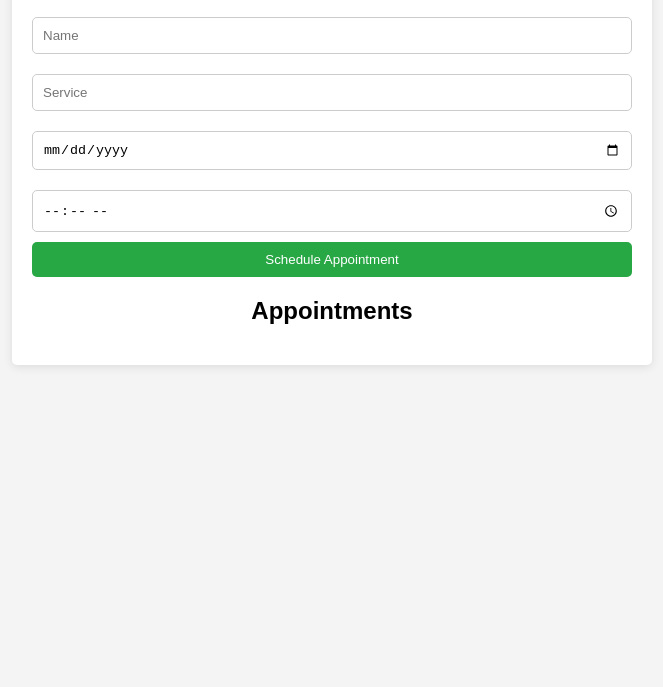
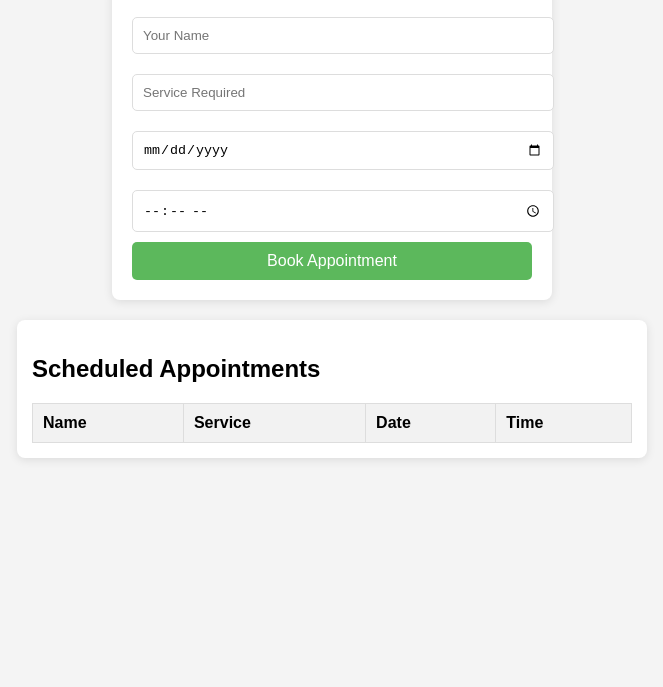
Before and after one commit to Renztgm/barangay-appointment-scheduler, a website: page Public/main.html in a window 1280 px wide. Shown: the part 113-800 px from the top of the page, without its empty margins (308-971 px from the left). Drawn offline with Linux system fonts and the light colour scheme; no server answers.

Commit message:
beta update 0.1.3
Inedit nanamn ung ano hahah

```diff
--- a/Public/main.html
+++ b/Public/main.html
@@ -7,18 +7,33 @@
     <link rel="stylesheet" href="styles.css">
 </head>
 <body>
-    <div class="container">
-        <h1>Barangay Appointment Scheduler</h1>
-        <form id="appointmentForm">
-            <input type="text" id="name" placeholder="Name" required>
-            <input type="text" id="service" placeholder="Service" required>
-            <input type="date" id="date" required>
-            <input type="time" id="time" required>
-            <button type="submit">Schedule Appointment</button>
-        </form>
-        <h2>Appointments</h2>
-        <ul id="appointmentsList"></ul>
+
+    <h1>Barangay Appointment Scheduler</h1>
+    <form id="appointmentForm">
+        <input type="text" id="name" placeholder="Your Name" required>
+        <input type="text" id="service" placeholder="Service Required" required>
+        <input type="date" id="date" required>
+        <input type="time" id="time" required>
+        <button type="submit">Book Appointment</button>
+    </form>
+
+    <div id="appointments">
+        <h2>Scheduled Appointments</h2>
+        <table>
+            <thead>
+                <tr>
+                    <th>Name</th>
+                    <th>Service</th>
+                    <th>Date</th>
+                    <th>Time</th>
+                </tr>
+            </thead>
+            <tbody id="appointmentList">
+                <!-- Appointments will be populated here -->
+            </tbody>
+        </table>
     </div>
+
     <script src="script.js"></script>
 </body>
 </html>
--- a/Public/styles.css
+++ b/Public/styles.css
@@ -5,52 +5,69 @@ body {
     padding: 20px;
 }
 
-.container {
-    max-width: 600px;
-    margin: auto;
-    background: #fff;
-    padding: 20px;
-    border-radius: 5px;
-    box-shadow: 0 2px 10px rgba(0, 0, 0, 0.1);
-}
-
-h1, h2 {
+h1 {
     text-align: center;
+    color: #333;
 }
 
 form {
-    display: flex;
-    flex-direction: column;
+    background: #fff;
+    padding: 20px;
+    border-radius: 8px;
+    box-shadow: 0 2px 10px rgba(0, 0, 0, 0.1);
+    margin: 0 auto;
+    max-width: 400px;
 }
 
-input {
+input[type="text"],
+input[type="date"],
+input[type="time"],
+select {
+    width: 100%;
+    padding: 10px;
     margin: 10px 0;
-    padding: 10px;
-    border: 1px solid #ccc;
+    border: 1px solid #ddd;
     border-radius: 5px;
 }
 
 button {
-    padding: 10px;
-    background: #28a745;
+    background-color: #5cb85c;
     color: white;
     border: none;
+    padding: 10px;
     border-radius: 5px;
     cursor: pointer;
+    width: 100%;
+    font-size: 16px;
 }
 
 button:hover {
-    background: #218838;
+    background-color: #4cae4c;
 }
 
-#appointmentsList {
-    list-style: none;
-    padding: 0;
+#appointments {
+    margin-top: 20px;
+    max-width: 600px;
+    margin-left: auto;
+    margin-right: auto;
+    background: #fff;
+    padding: 15px;
+    border-radius: 8px;
+    box-shadow: 0 2px 10px rgba(0, 0, 0, 0.1);
 }
 
-#appointmentsList li {
-    background: #e9ecef;
-    margin: 5px 0;
+#appointments table {
+    width: 100%;
+    border-collapse: collapse;
+}
+
+#appointments th,
+#appointments td {
     padding: 10px;
-    border-radius: 5px;
+    border: 1px solid #ddd;
+    text-align: left;
 }
+
+#appointments th {
+    background-color: #f2f2f2;
+}
```
